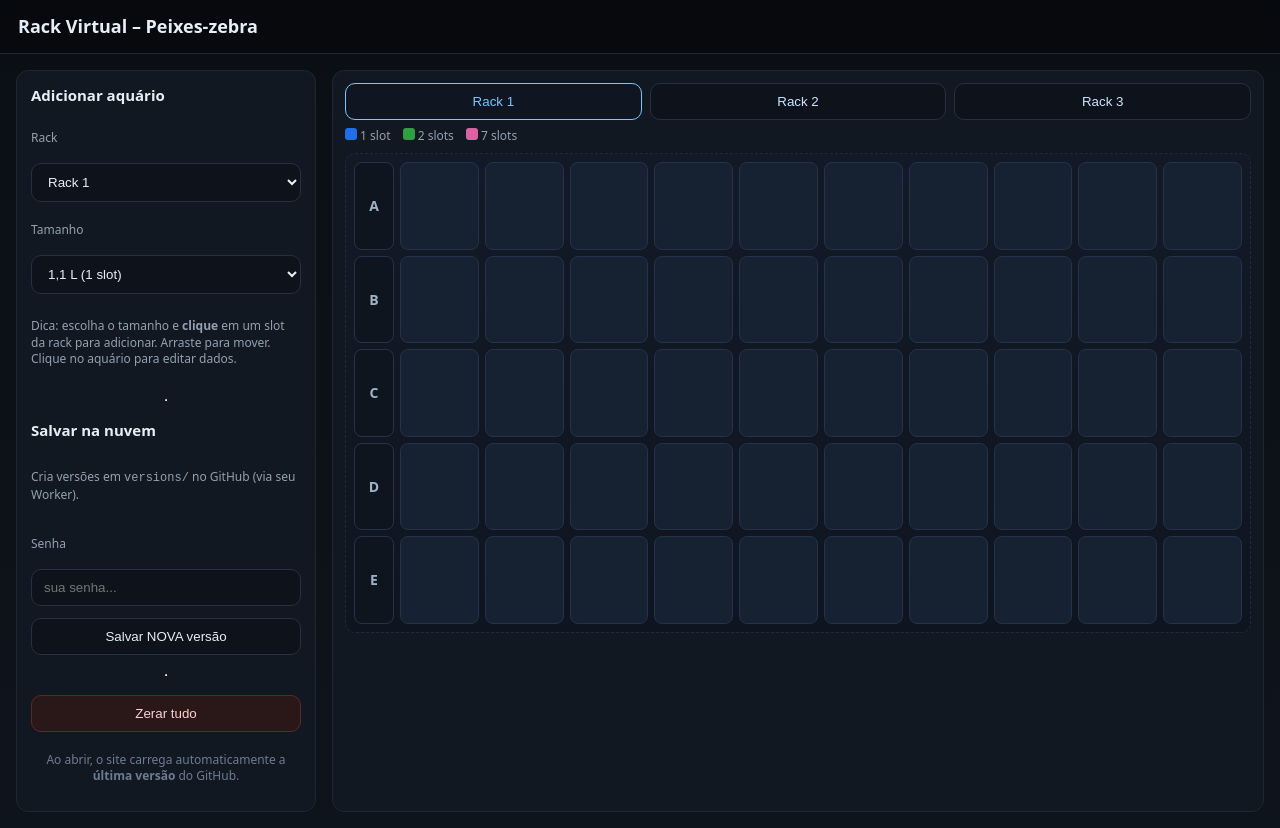
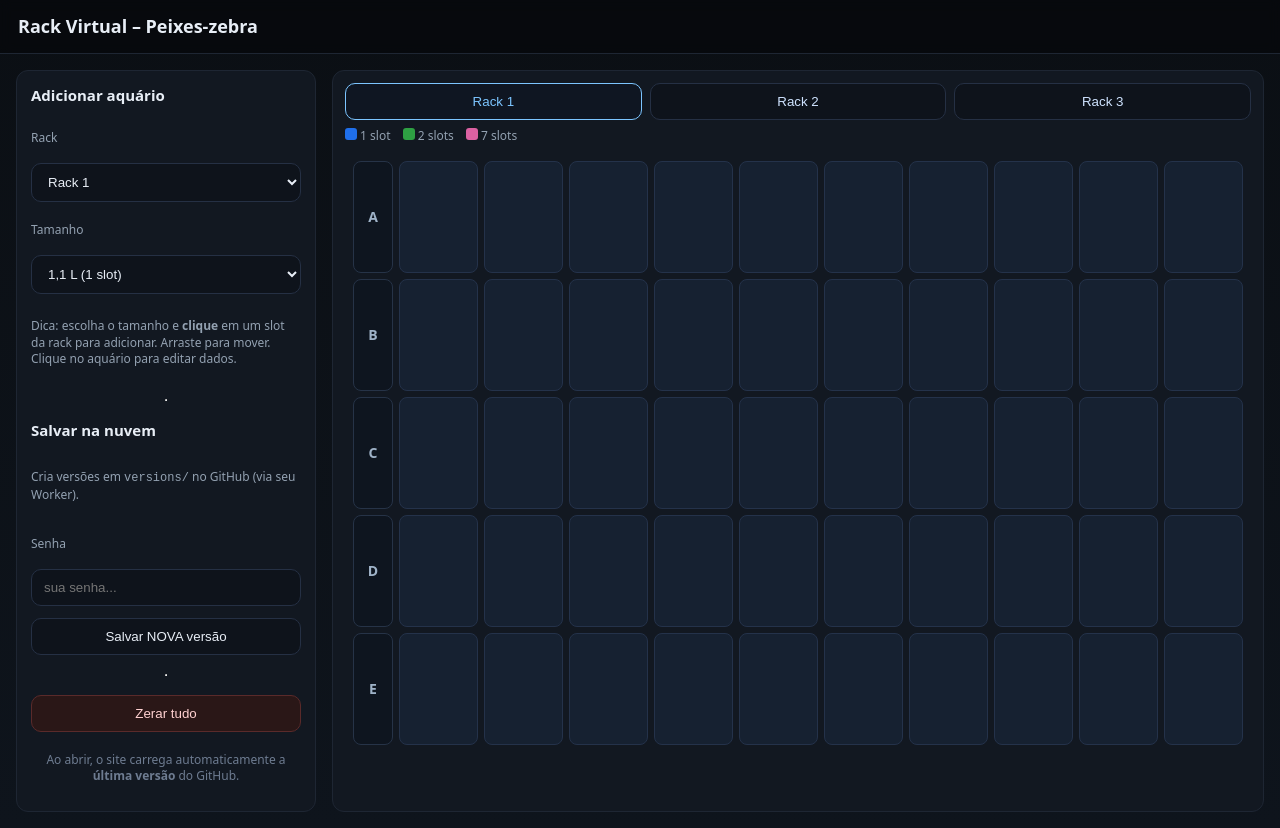
Before and after one commit to matheusglls/rack-zebrafish-icbs, a plain HTML site: page index.html in a window 1280 px wide. Drawn offline with Linux system fonts and the light colour scheme; no server answers.

Commit message:
Update style.css

```diff
--- a/style.css
+++ b/style.css
@@ -28,18 +28,20 @@ button:active{transform:translateY(1px)}
 .dot{width:12px;height:12px;border-radius:3px;display:inline-block}
 .dot-s{background:var(--s)} .dot-m{background:var(--m)} .dot-l{background:var(--l)}
 
-.grid{
-  --rows:5; --cols:10;
-  display:grid;
-  grid-template-columns: 40px repeat(var(--cols), 1fr);
-  grid-template-rows: repeat(var(--rows), 1fr);
-  gap:6px;
-  border:1px dashed var(--grid);
-  border-radius:10px;
-  padding:8px;
-  background:linear-gradient(180deg,#121a27,#0f1520);
-  position:relative;
-  min-height:480px;
+.grid {
+  display: grid;
+  grid-template-columns: 40px repeat(var(--cols, 10), 1fr);
+  grid-template-rows: repeat(5, 1fr);
+  gap: 6px;
+  position: relative;
+  width: 100%;
+  height: 600px;
+  padding: 8px;
+  box-sizing: border-box;
+}
+
+.grid.cols15 {
+  --cols: 15;
 }
 .rowLabel{
   display:flex;align-items:center;justify-content:center;
```
